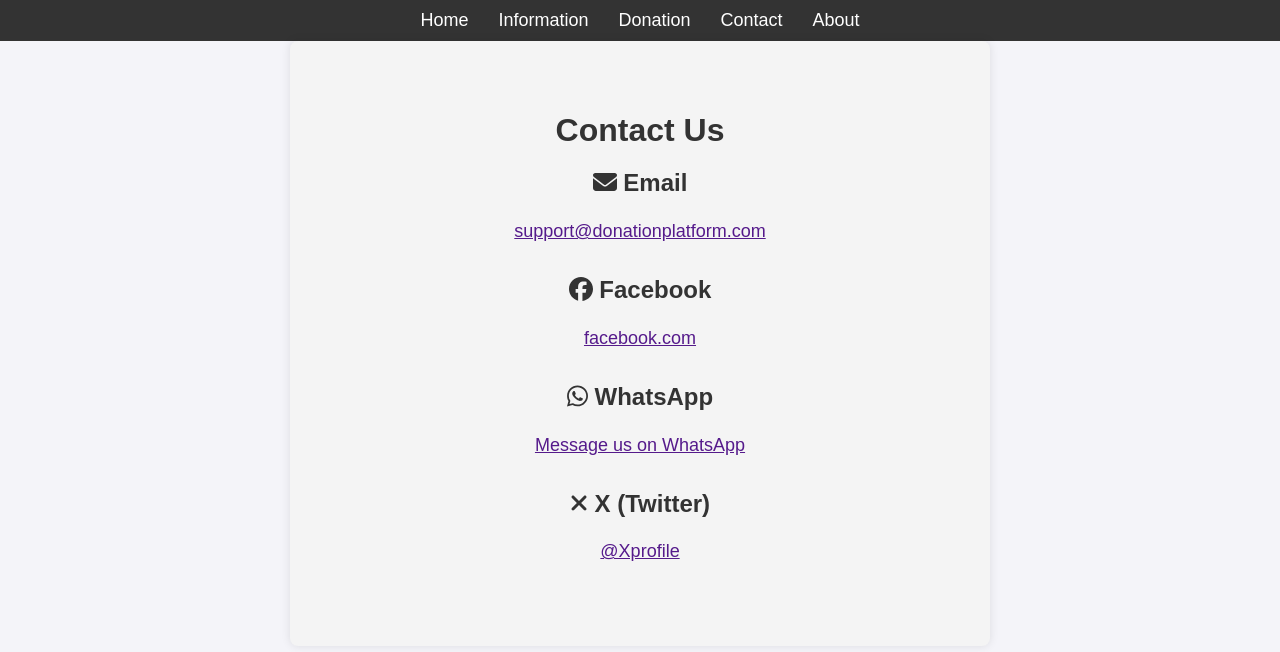
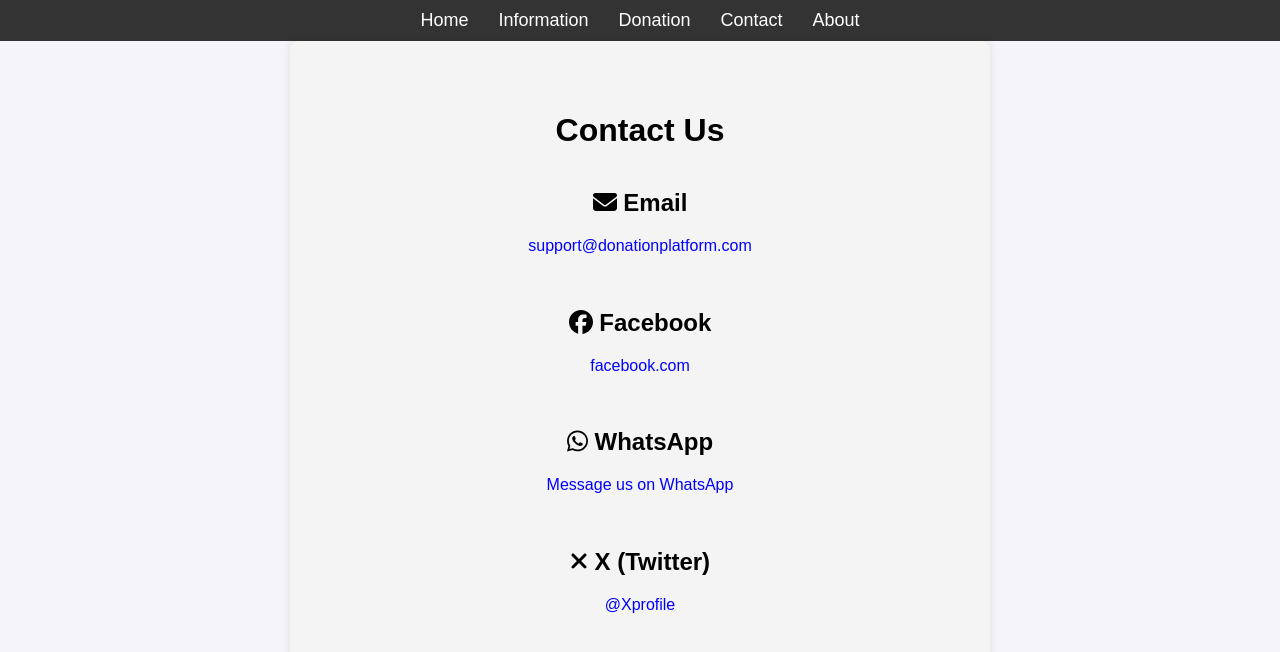
Before and after one commit to mdnahidimtiaz/Donation-app, a React (Create React App) app: page /contact in a window 1280 px wide. Shown: the top 652 px of the page. Built offline with nearby package versions, Linux system fonts and the light colour scheme.

Commit message:
Update Contact.css

```diff
--- a/src/pages/Css/Contact.css
+++ b/src/pages/Css/Contact.css
@@ -3,7 +3,7 @@
     max-width: 600px;
     margin: 0 auto;
     background-color: #f4f4f4;
-    color: #333;
+    color: black;
     border-radius: 8px;
     box-shadow: 0 0 10px rgba(0, 0, 0, 0.1);
     text-align: center;
@@ -12,35 +12,32 @@
   .contact h1 {
     font-size: 32px;
     margin-bottom: 20px;
+    color: black;
   }
 
-  .contact p {
-    font-size: 18px;
-    margin-bottom: 30px;
-  }
 
-  .contact-methods {
+  .contact-all {
     display: grid;
     gap: 20px;
     grid-template-columns: 1fr;
   }
 
-  .contact-method h2 {
+  .contact-sin h2 {
     font-size: 24px;
     margin-bottom: 5px;
   }
 
-  .contact-method p {
+  .contact-sin p {
     font-size: 16px;
     margin-bottom: 10px;
   }
 
-  .contact-method a {
+  .contact-sin a {
     text-decoration: none;
-    color: #007bff;
+    color: blue;
     transition: color 0.3s ease;
   }
 
-  .contact-method a:hover {
-    color: #0056b3;
+  .contact-sin a:hover {
+    color: blue;
   }
```
